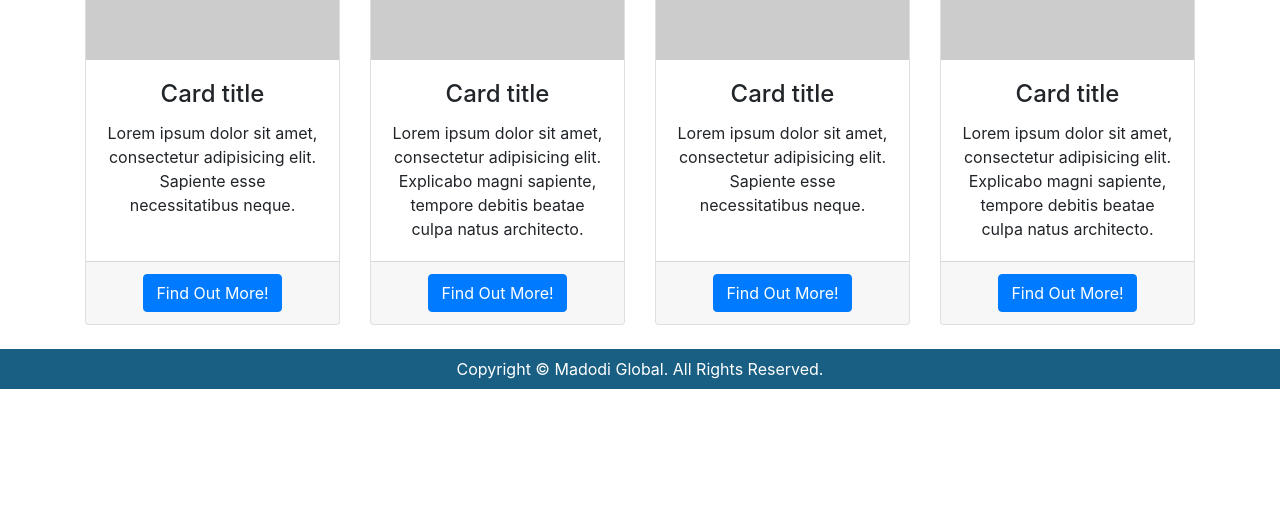
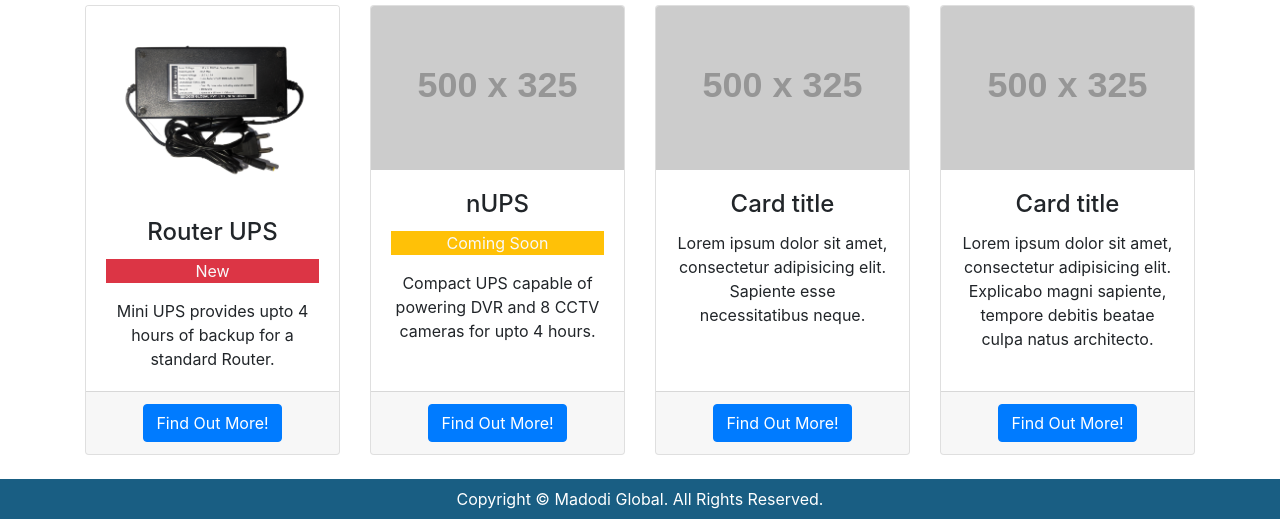
Before and after one commit to avaidsr/avaidsr.github.io, a website: page index.html in a window 1280 px wide. Shown: the part 556-1075 px from the top of the page. Before the commit the page ends 945 px from the top, so only its background shows below. Drawn offline with Linux system fonts and the light colour scheme; placeholder pictures from the web are drawn by us.

Commit message:
img added and cards changed

```diff
--- a/index.html
+++ b/index.html
@@ -59,15 +59,18 @@
       <a href="#" class="btn btn-primary btn-lg">Call to action!</a>
     </header>
 
+    <h2 class="text-center pt-5 pb-3"> Check out some of our New and Upcoming Products.</h2>
+
     <!-- Page Features -->
     <div class="row text-center">
 
       <div class="col-lg-3 col-md-6 mb-4">
         <div class="card h-100">
-          <img class="card-img-top" src="http://placehold.it/500x325" alt="">
+          <img class="card-img-top" src="./img/router ups/router-ups-text.jpg" alt="">
           <div class="card-body">
-            <h4 class="card-title">Card title</h4>
-            <p class="card-text">Lorem ipsum dolor sit amet, consectetur adipisicing elit. Sapiente esse necessitatibus neque.</p>
+            <h4 class="card-title">Router UPS</h4>
+            <p class="bg-danger text-light">New</p>
+            <p class="card-text">Mini UPS provides upto 4 hours of backup for a standard Router.</p>
           </div>
           <div class="card-footer">
             <a href="#" class="btn btn-primary">Find Out More!</a>
@@ -79,8 +82,9 @@
         <div class="card h-100">
           <img class="card-img-top" src="http://placehold.it/500x325" alt="">
           <div class="card-body">
-            <h4 class="card-title">Card title</h4>
-            <p class="card-text">Lorem ipsum dolor sit amet, consectetur adipisicing elit. Explicabo magni sapiente, tempore debitis beatae culpa natus architecto.</p>
+            <h4 class="card-title">nUPS</h4>
+            <p class="bg-warning text-light">Coming Soon</p>
+            <p class="card-text">Compact UPS capable of powering DVR and 8 CCTV cameras for upto 4 hours.</p>
           </div>
           <div class="card-footer">
             <a href="#" class="btn btn-primary">Find Out More!</a>
```
Also changed, not shown: img/banner/tech_neoncircuitboard_857021704_medium_lc5h05 - Copy.jpeg (added), img/banner/tech_neoncircuitboard_857021704_medium_lc5h05.jfif (added), img/router ups/IMG_20200909_204820-removebg-preview.png (added), img/router ups/IMG_20200909_204922-removebg-preview.png (added), img/router ups/image (1).png (added), img/router ups/router-ups-front.jpg (added), img/router ups/router-ups-front.png (added), img/router ups/router-ups-text.jpg (added), 2 other files.
